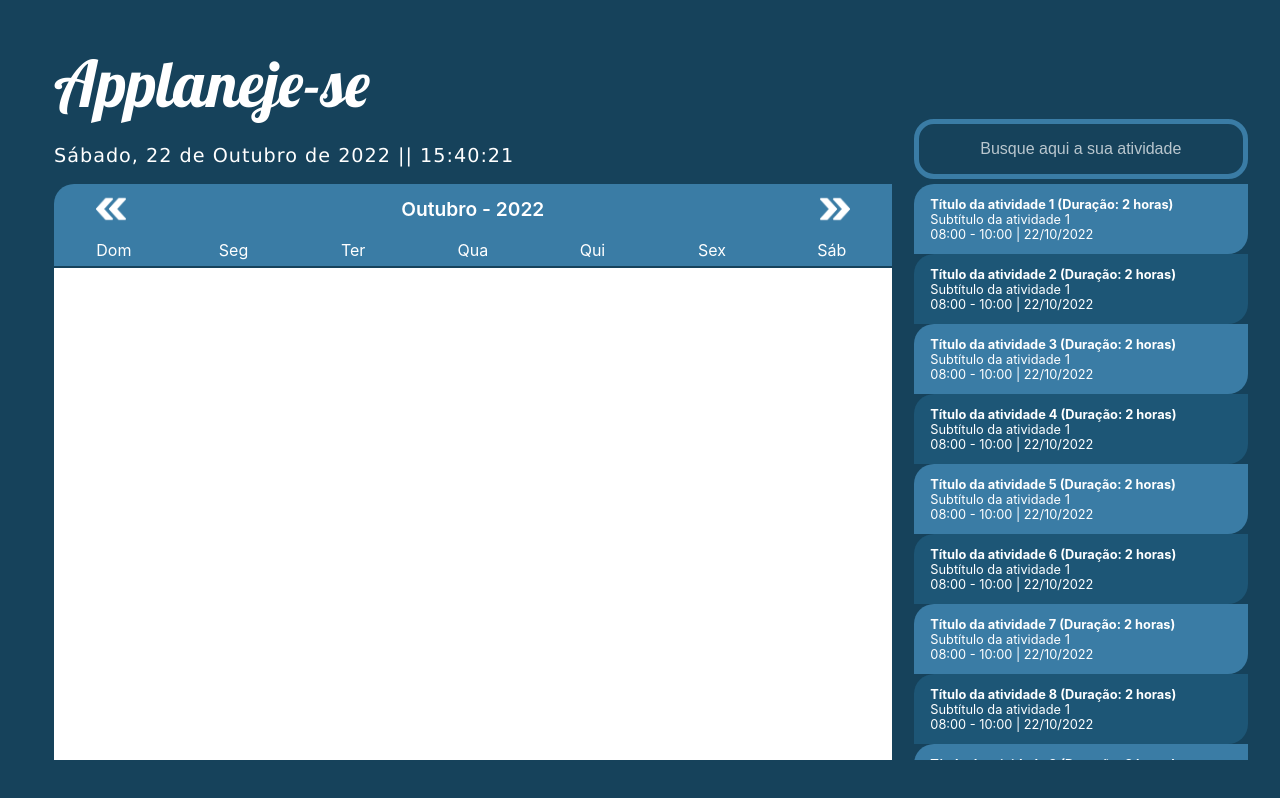
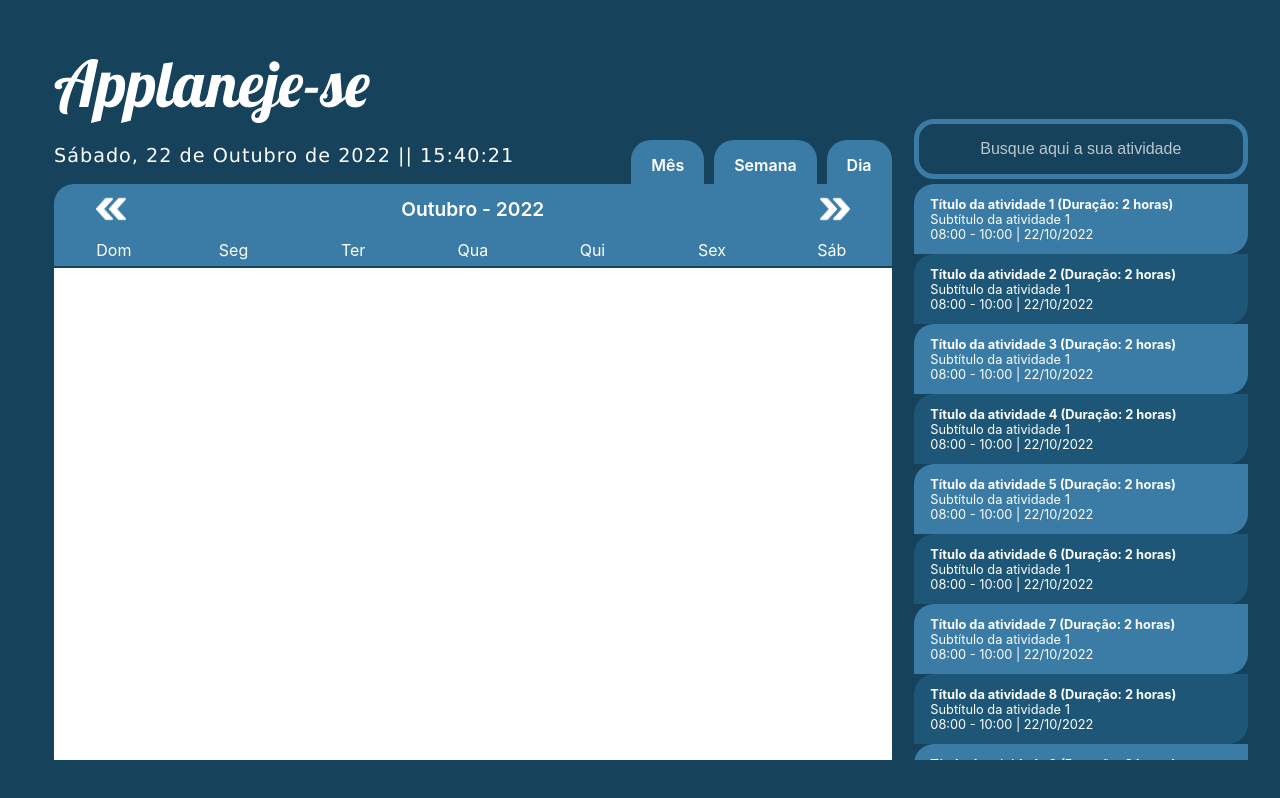
Before and after one commit to erickallandev/calendartodoclient, a React (Create React App) app: page / in a window 1280 px wide. Built offline with nearby package versions, Linux system fonts and the light colour scheme.

Commit message:
feat: calendar buttons - day, week, month - created

```diff
--- a/src/App.styled.ts
+++ b/src/App.styled.ts
@@ -36,6 +36,14 @@ export const BoxCalendarHeader = styled.div`
     color: #FFF;
 `;
 
+export const BoxSubheader = styled.div`
+    width: 100%;
+    height: 40%;
+    display: flex;
+    align-items: center;
+    justify-content: flex-start;
+`;
+
 export const Title = styled.div`
     width: 100%;
     height: 60%;
@@ -56,6 +64,22 @@ export const Subtitle = styled.div`
     font-family: 'verdana';
     font-size: 1.2rem;
     letter-spacing: 1px;
+`;
+
+export const Button = styled.div`
+    padding: 15px 20px;
+    border-top-left-radius: 20px;
+    border-top-right-radius: 20px;
+    background-color: #3A7CA5;
+    margin-left: 10px;
+    margin-bottom: -20px;
+    cursor: pointer;
+    font-weight: 600;
+    font-size: 1rem;
+    transition: 0.1s;
+        :hover{
+            margin-bottom: -10px;
+        }
 `;
 
 export const Calendar = styled.div`
@@ -100,6 +124,10 @@ export const Icon = styled.div`
     width: 30px;
     height: 30px;
     cursor: pointer;
+    transition: 0.2s;
+    :hover {
+        scale: 1.1;
+    }
 `;
 
 export const ImageArrowL = styled.img`
--- a/src/App.tsx
+++ b/src/App.tsx
@@ -30,7 +30,7 @@ const App = () => {
         }
     ]
 
-    return(
+    return (
         <C.Container>
             <C.Screen>
                 <C.BoxCalendar>
@@ -38,9 +38,20 @@ const App = () => {
                         <C.Title>
                             Applaneje-se
                         </C.Title>
-                        <C.Subtitle>
-                            Sábado, 22 de Outubro de 2022 || 15:40:21
-                        </C.Subtitle>
+                        <C.BoxSubheader>
+                            <C.Subtitle>
+                                Sábado, 22 de Outubro de 2022 || 15:40:21
+                            </C.Subtitle>
+                            <C.Button>
+                                Mês
+                            </C.Button>
+                            <C.Button>
+                                Semana
+                            </C.Button>
+                            <C.Button>
+                                Dia
+                            </C.Button>
+                        </C.BoxSubheader>
                     </C.BoxCalendarHeader>
                     <C.Calendar>
                         <C.CalendarHeader>
@@ -52,7 +63,7 @@ const App = () => {
                                     Outubro - 2022
                                 </C.CalendarTitle>
                                 <C.Icon>
-                                <C.ImageArrowR src={arrow} alt='' />
+                                    <C.ImageArrowR src={arrow} alt='' />
                                 </C.Icon>
                             </C.CalendarHeader1>
                             <C.CalendarHeader2>
```
